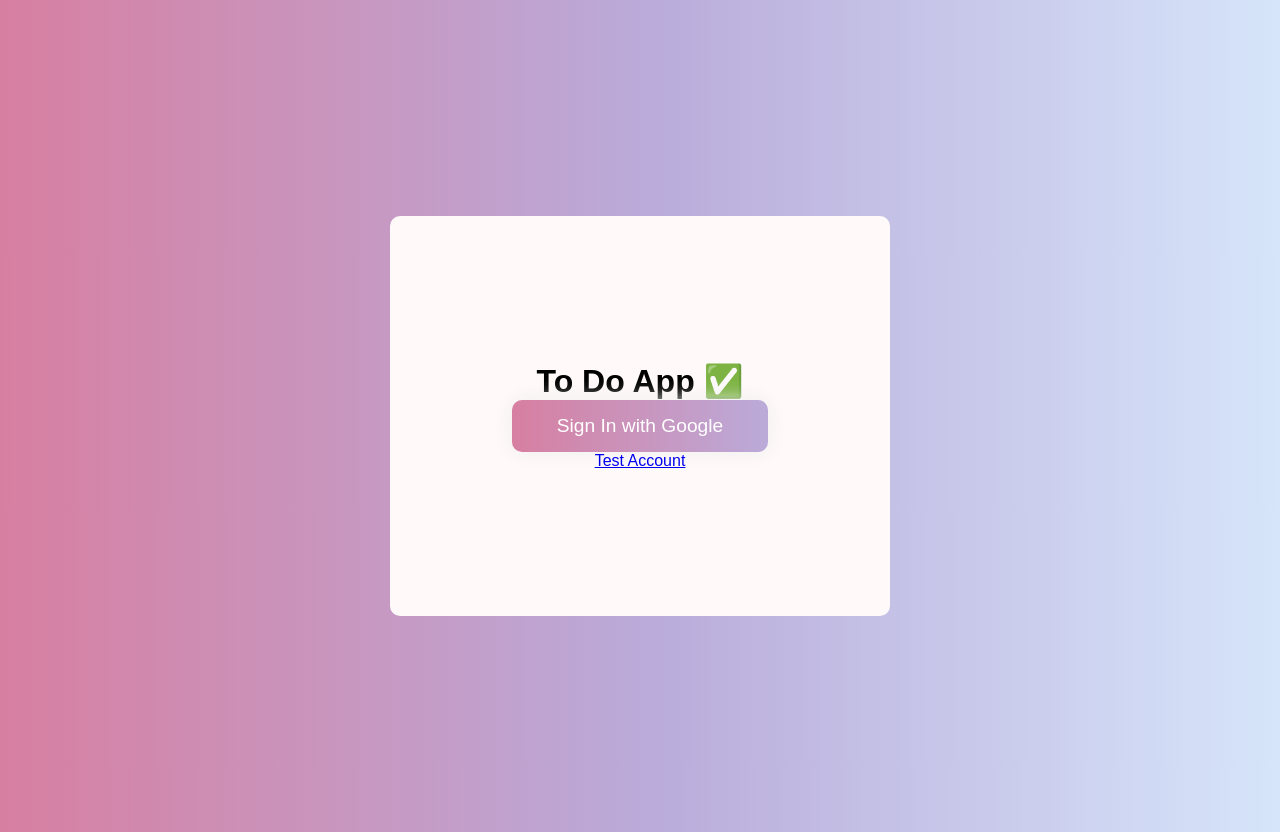
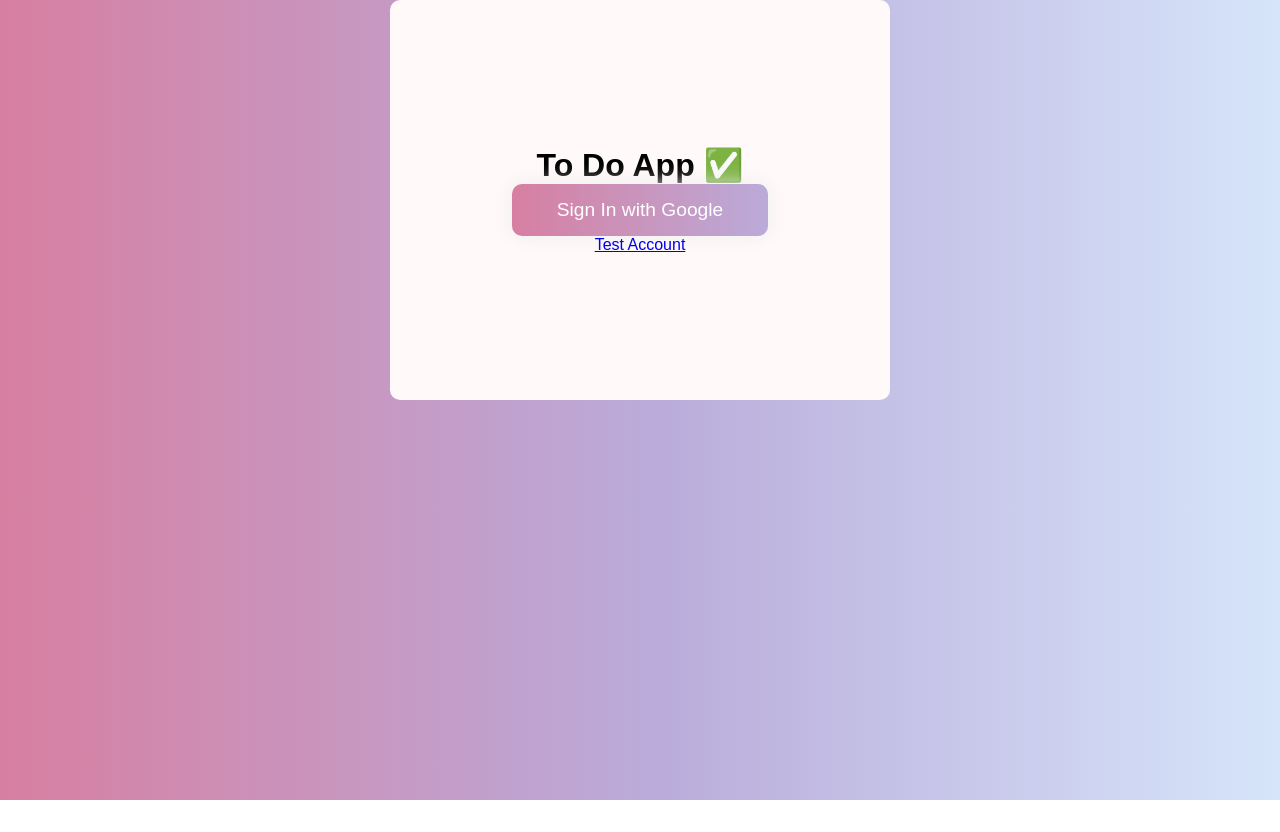
Before and after one commit to ViktorSnaer/to-do-CRUD-app, a React (Create React App) app: page / in a window 1280 px wide. After the commit the page ends 800 px from the top, so only its background shows below. Built offline with nearby package versions, Linux system fonts and the light colour scheme; no server answers.

Commit message:
center task container on page

```diff
--- a/src/App.tsx
+++ b/src/App.tsx
@@ -6,8 +6,7 @@
 
 const AppComponent = styled.div`
   margin: auto;
-  padding: 1rem;
-  height: 100vh;
+  min-height: 100vh;
   background-color: #3e2c41;
 `;
 
--- a/src/MainPage.tsx
+++ b/src/MainPage.tsx
@@ -62,11 +62,20 @@
     await updateDoc(taskDocument, { task });
   };
 
-  const MainPage = styled.div`
+  const CenterContainer = styled.div`
+    min-height: 100vh;
     max-width: 1000px;
-    min-height: 80vh;
     margin: auto;
-    padding: 2rem;
+    display: flex;
+    align-items: center;
+    justify-content: center;
+  `;
+
+  const ToDoContainer = styled.div`
+    width: 100%;
+    min-height: 90vh;
+    margin: 1rem;
+    padding: 1.5rem;
     background-color: #fff9f9;
     border-radius: 10px;
   `;
@@ -77,7 +86,8 @@
   `;
 
   return (
-    <MainPage>
+    <CenterContainer>
+      <ToDoContainer>
         <Title>To Do App ✅</Title>
         <NewTask onAddTask={addTaskHandler} />
         <ToDoList
@@ -86,7 +96,8 @@
           onUpdateHandler={taskUpdateHandler}
         />
         <Button text={"sign out"} onClick={() => signOutHandler()} />
-    </MainPage>
+      </ToDoContainer>
+    </CenterContainer>
   );
 }
 
```
Lines whose indentation alone changed are shown as unchanged.
